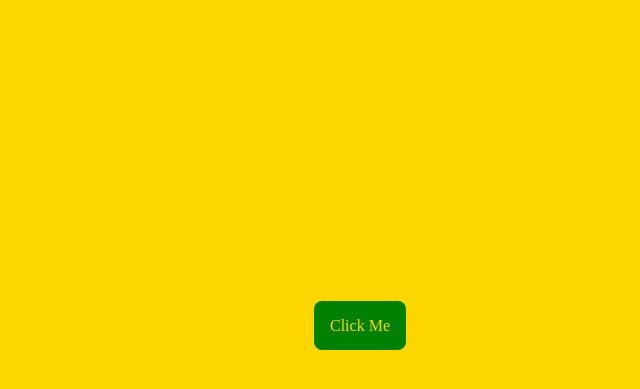
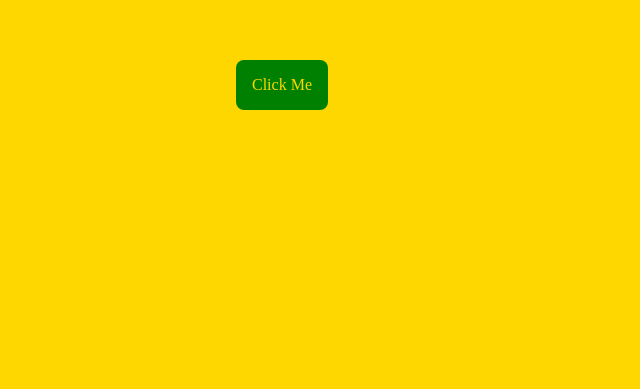
Before and after one commit to Mohasin-Haque/CreatingButton, a plain HTML site: page index.html in a window 1280 px wide. Shown: the part 323-712 px from the top of the page, without its empty margins (358-998 px from the left). Drawn offline with Linux system fonts and the light colour scheme.

Commit message:
Centered the button position

```diff
--- a/style.css
+++ b/style.css
@@ -1,11 +1,13 @@
 body{
   background-color: gold;
-  display: block;
-  margin-left: 50%;
-  margin-top: 50%;
+  display: flex;
+  justify-content: center;
+  align-items: center;
+  height: 100vh;
 }
 
 #btn{
+
   background-color: green;
   margin: 2rem;
   padding: 1rem;
```
